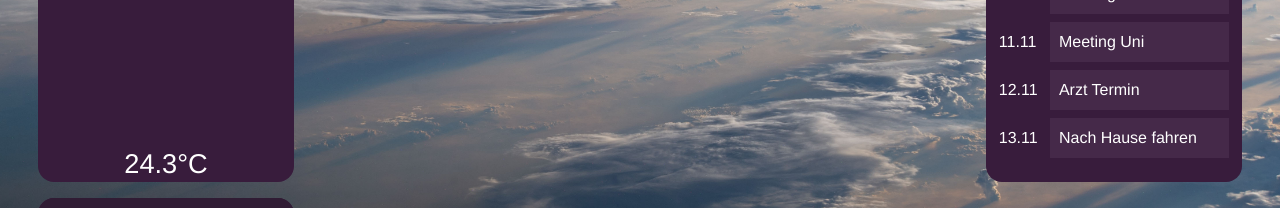
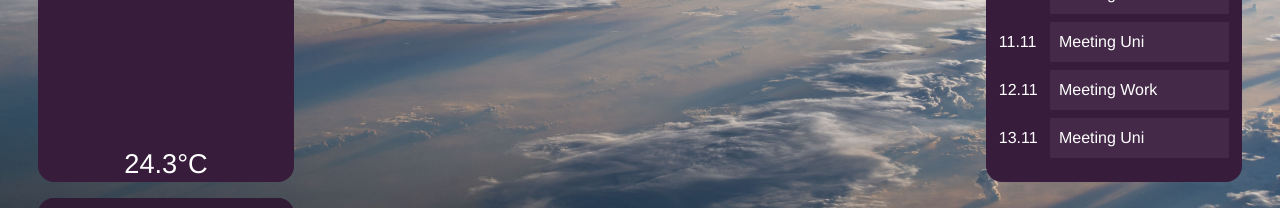
Before and after one commit to robineco/smart-display, a Vue app in the folder smart-display-frontend/: page / in a window 1280 px wide. Shown: the part 279-487 px from the top of the page. Built offline with nearby package versions, Linux system fonts and the light colour scheme; no server answers.

Commit message:
added preview image

```diff
--- a/smart-display-frontend/src/components/calender/CalenderWidget.vue
+++ b/smart-display-frontend/src/components/calender/CalenderWidget.vue
@@ -40,12 +40,12 @@ export default {
                 {
                     id: 2,
                     date: "12.11",
-                    name: "Arzt Termin"
+                    name: "Meeting Work"
                 },
                 {
                     id: 3,
                     date: "13.11",
-                    name: "Nach Hause fahren"
+                    name: "Meeting Uni"
                 }
             ]
         }
```
Also changed, not shown: 1 other file (tests, documents, lock files or other folders).
